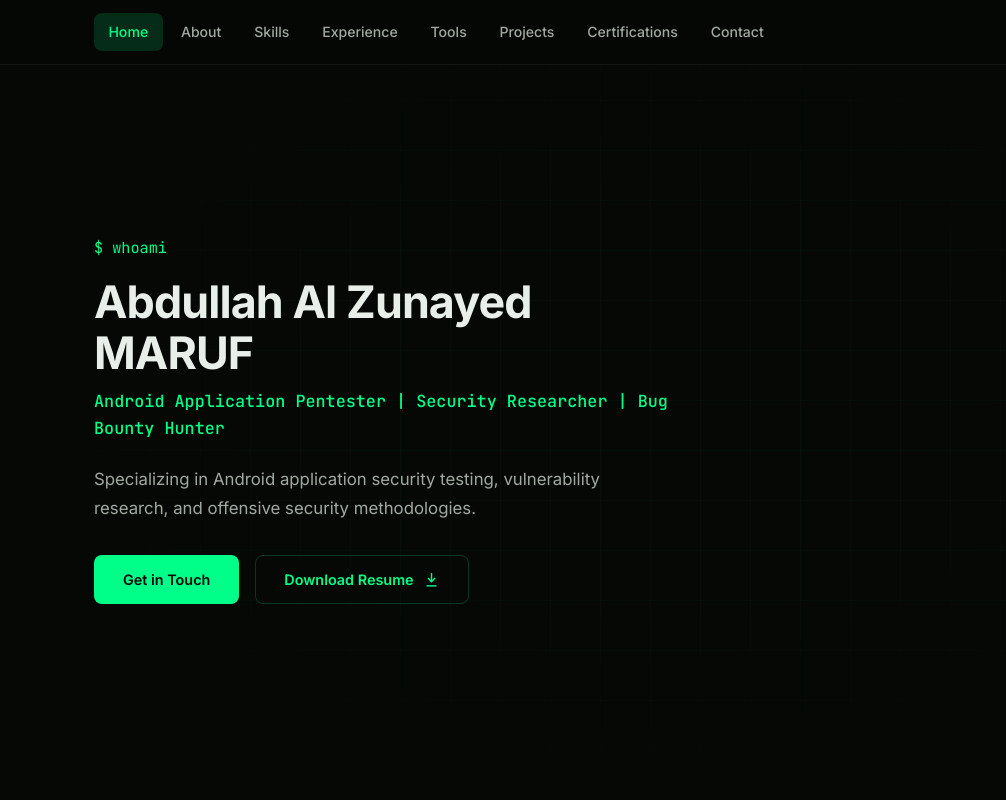
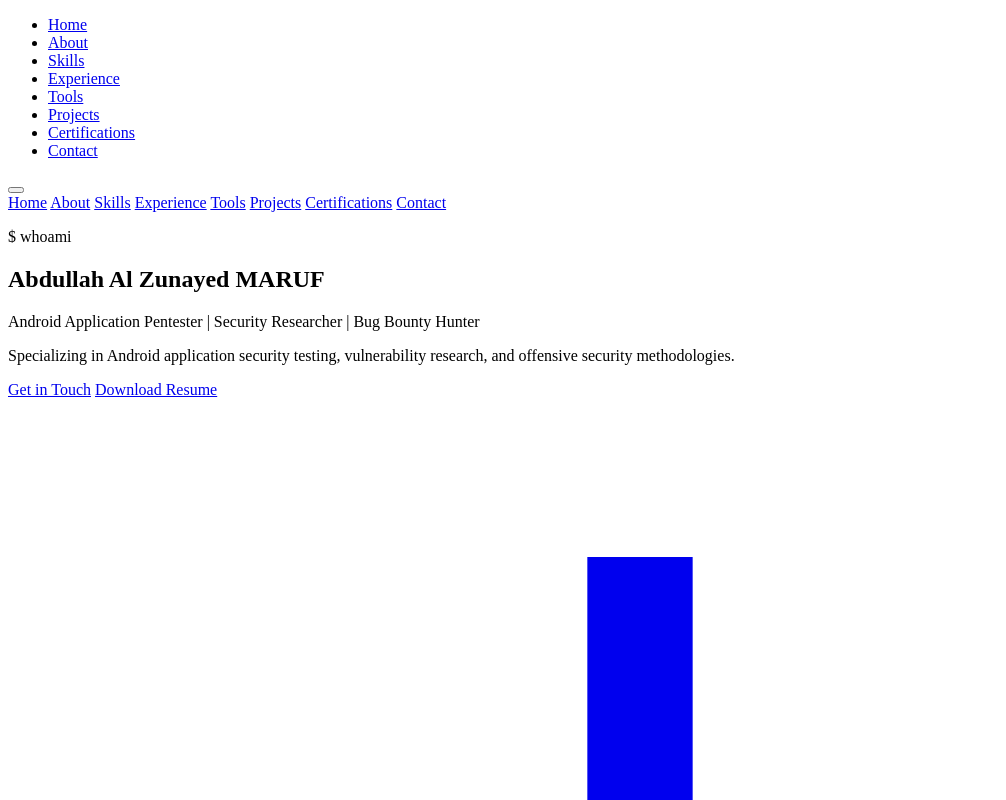
Before and after one commit to MaRuF-cybersec/MaRuF-cybersec0.github.io, a plain HTML site: page index.html in a window 1280 px wide. Shown: the top 800 px of the page, without its empty margins (0-1006 px from the left). Drawn offline with Linux system fonts and the light colour scheme; files that its build step writes are made by us from their sources.

Commit message:
Update index.html

```diff
--- a/index.html
+++ b/index.html
@@ -20,8 +20,6 @@
     <meta property="og:image" content="https://bolt.new/static/og_default.png">
     <meta name="twitter:card" content="summary_large_image">
     <meta name="twitter:image" content="https://bolt.new/static/og_default.png">
-  <script type="module" crossorigin src="/MaRuF-cybersec1.github.io/assets/index-B0wo4vXA.js"></script>
-  <link rel="stylesheet" crossorigin href="/MaRuF-cybersec1.github.io/assets/index-w1MyHape.css">
 </head>
 
   <body>
```
